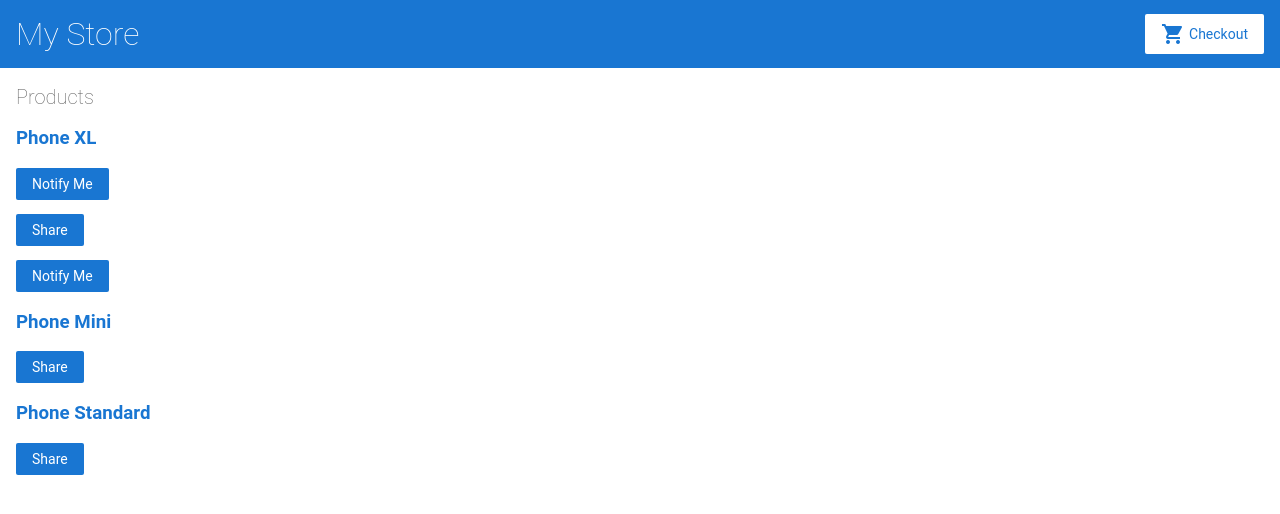
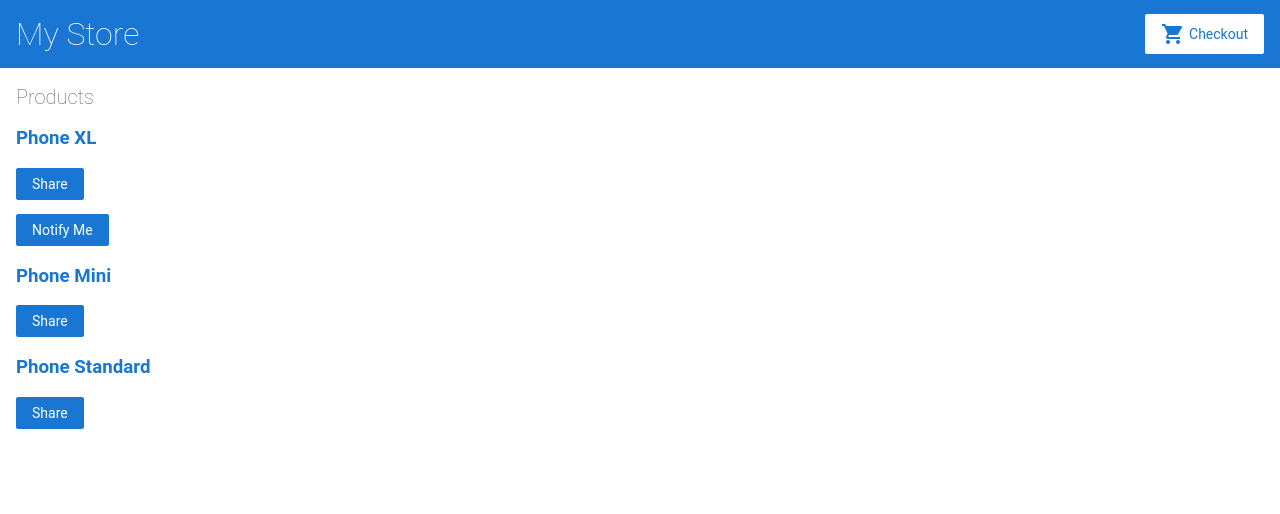
Before and after one commit to Michelvanderheide/angular-m6pfmp, an Angular app: page / in a window 1280 px wide. Shown: the top 514 px of the page. Built offline with nearby package versions, Linux system fonts and the light colour scheme.

Commit message:
1 file modified

```diff
--- a/src/app/product-list/product-list.component.html
+++ b/src/app/product-list/product-list.component.html
@@ -7,10 +7,6 @@
     </a>
   </h3>
 
-  <p *ngIf="product && product.price > 700">
-    <button type="button">Notify Me</button>
-  </p>
-
   <button type="button" (click)="share()">Share</button>
 
   <app-product-alerts [product]="product" (notify)="onNotify()">
```
